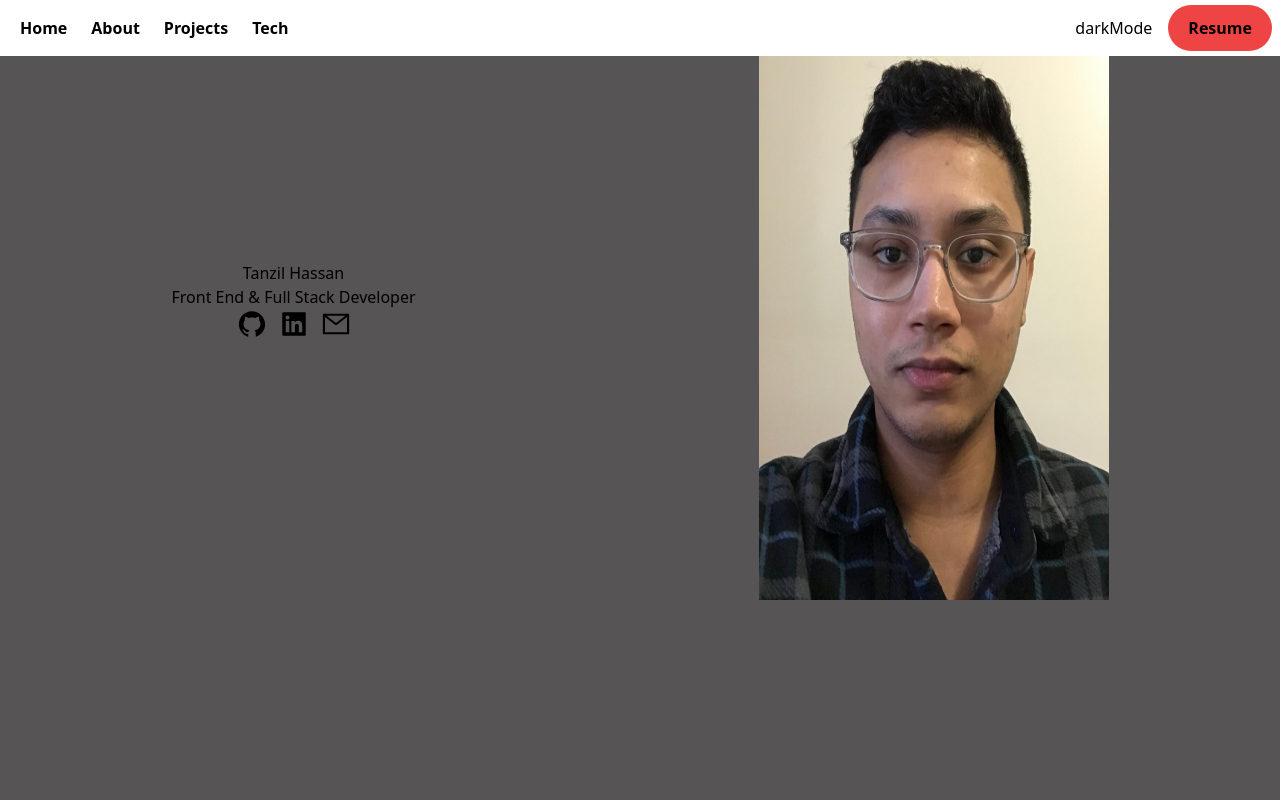
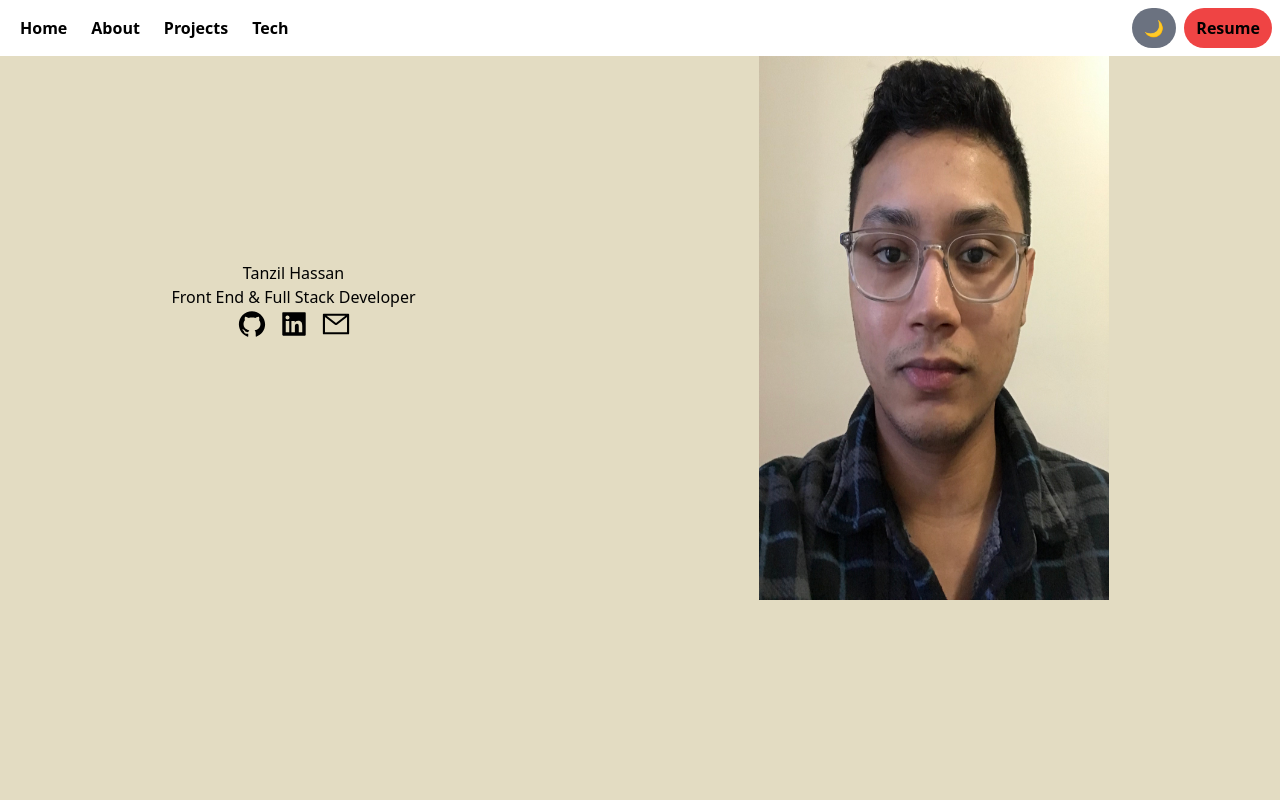
Before and after one commit to Tanzil748/portfolio-website, a React (Vite) app: page / in a window 1280 px wide. Shown: the top 800 px of the page. Built offline with nearby package versions, Linux system fonts and the light colour scheme.

Commit message:
added dark mode button on header

```diff
--- a/index.html
+++ b/index.html
@@ -6,7 +6,7 @@
     <meta name="viewport" content="width=device-width, initial-scale=1.0" />
     <title>Vite + React</title>
   </head>
-  <body class="bg-[#565454]">
+  <body>
     <div id="root"></div>
     <script type="module" src="/src/main.jsx"></script>
   </body>
--- a/src/App.jsx
+++ b/src/App.jsx
@@ -1,4 +1,4 @@
-import React from "react";
+import React, { useState } from "react";
 import About from "./components/About";
 import Header from "./components/Header";
 import Hero from "./components/Hero";
@@ -6,13 +6,16 @@ import Projects from "./components/Projects";
 import TechStack from "./components/TechStack";
 
 function App() {
+  const [darkTheme, setDarkTheme] = useState(false);
   return (
-    <div className="">
-      <Header />
-      <Hero />
-      <About />
-      <Projects />
-      <TechStack />
+    <div className={darkTheme ? "dark" : ""}>
+      <div className="bg-[#e3dcc2] dark:bg-[#565454]">
+        <Header darkTheme={darkTheme} setDarkTheme={setDarkTheme} />
+        <Hero />
+        <About />
+        <Projects />
+        <TechStack />
+      </div>
     </div>
   );
 }
--- a/src/components/Header.jsx
+++ b/src/components/Header.jsx
@@ -3,7 +3,7 @@ import { motion } from "framer-motion";
 import { RxHamburgerMenu } from "react-icons/rx";
 import { AiOutlineClose } from "react-icons/ai";
 
-const Header = () => {
+const Header = ({ darkTheme, setDarkTheme }) => {
   const [sideMenu, setSideMenu] = useState(false);
   const headerLinks = [
     {
@@ -57,14 +57,17 @@ const Header = () => {
         </ul>
       )}
 
-      <ul className="flex gap-4">
-        <li>darkMode</li>
-        <li className="hover:scale-105 duration-150">
-          <a href="#" className="bg-red-500 py-3 px-5 rounded-full font-bold">
-            Resume
-          </a>
-        </li>
-      </ul>
+      <div className="flex gap-2 items-center">
+        <button
+          onClick={() => setDarkTheme(!darkTheme)}
+          className=" bg-gray-500 rounded-full hover:shadow-lg py-2 px-3 hover:scale-110"
+        >
+          {darkTheme ? `💡` : "🌙"}
+        </button>
+        <button className="bg-red-500 py-2 px-3 rounded-full font-bold hover:scale-110">
+          Resume
+        </button>
+      </div>
     </div>
   );
 };
--- a/src/components/TechStack.jsx
+++ b/src/components/TechStack.jsx
@@ -13,7 +13,7 @@ const TechStack = () => {
   return (
     <>
       <h1 className="flex justify-center">My Tech Stack</h1>
-      <div className="flex mb-3 flex-col">
+      <div className="flex flex-col pb-3">
         <div className="flex flex-wrap justify-center items-center">
           <div className="w-[80px] h-[80px] shadow-2xl bg-white p-2 m-1">
             <img src={htmlLogo} alt="" />
--- a/tailwind.config.cjs
+++ b/tailwind.config.cjs
@@ -1,6 +1,7 @@
 /** @type {import('tailwindcss').Config} */
 module.exports = {
   content: ["./index.html", "./src/**/*.{js,ts,jsx,tsx}"],
+  darkMode: "class",
   theme: {
     extend: {},
   },
```
